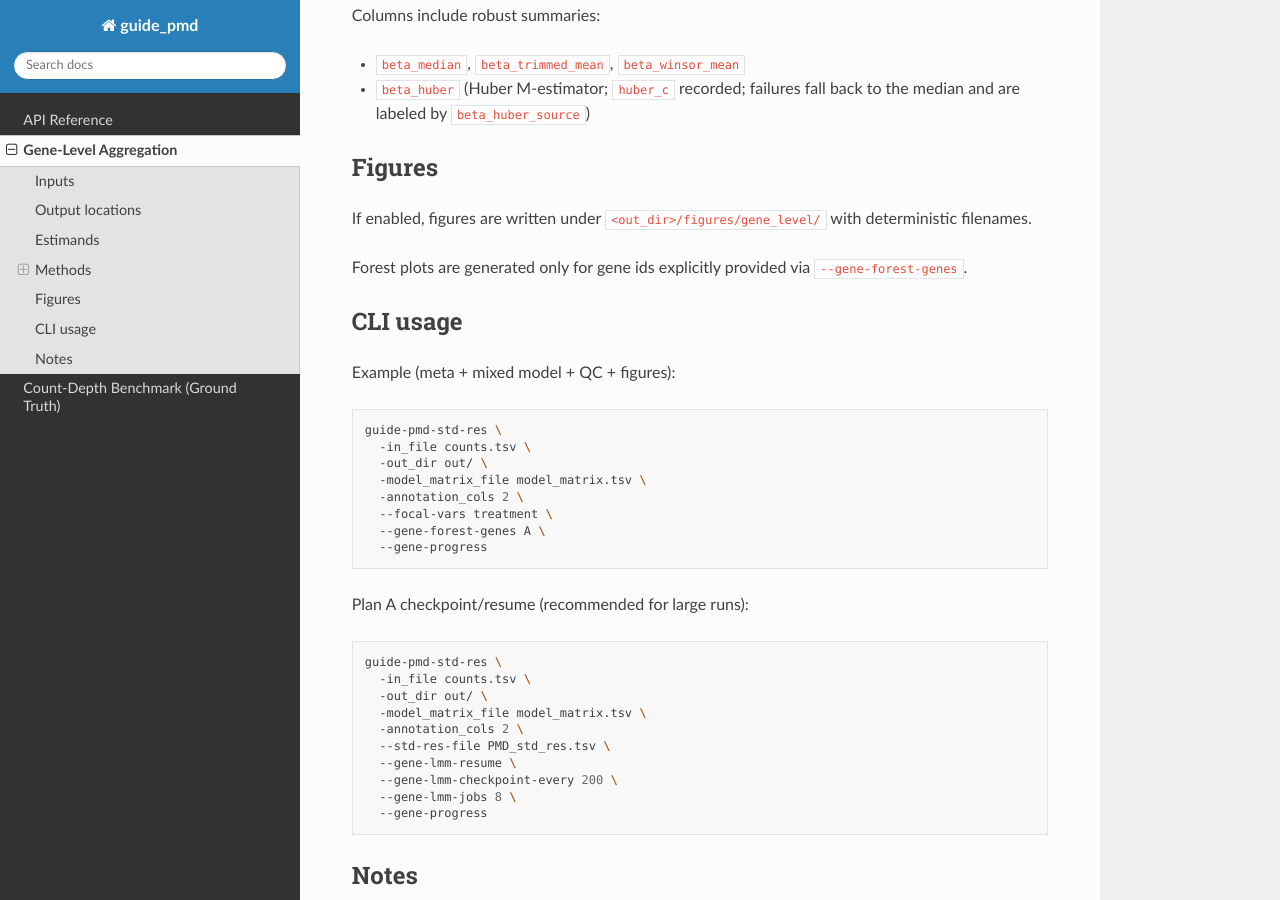
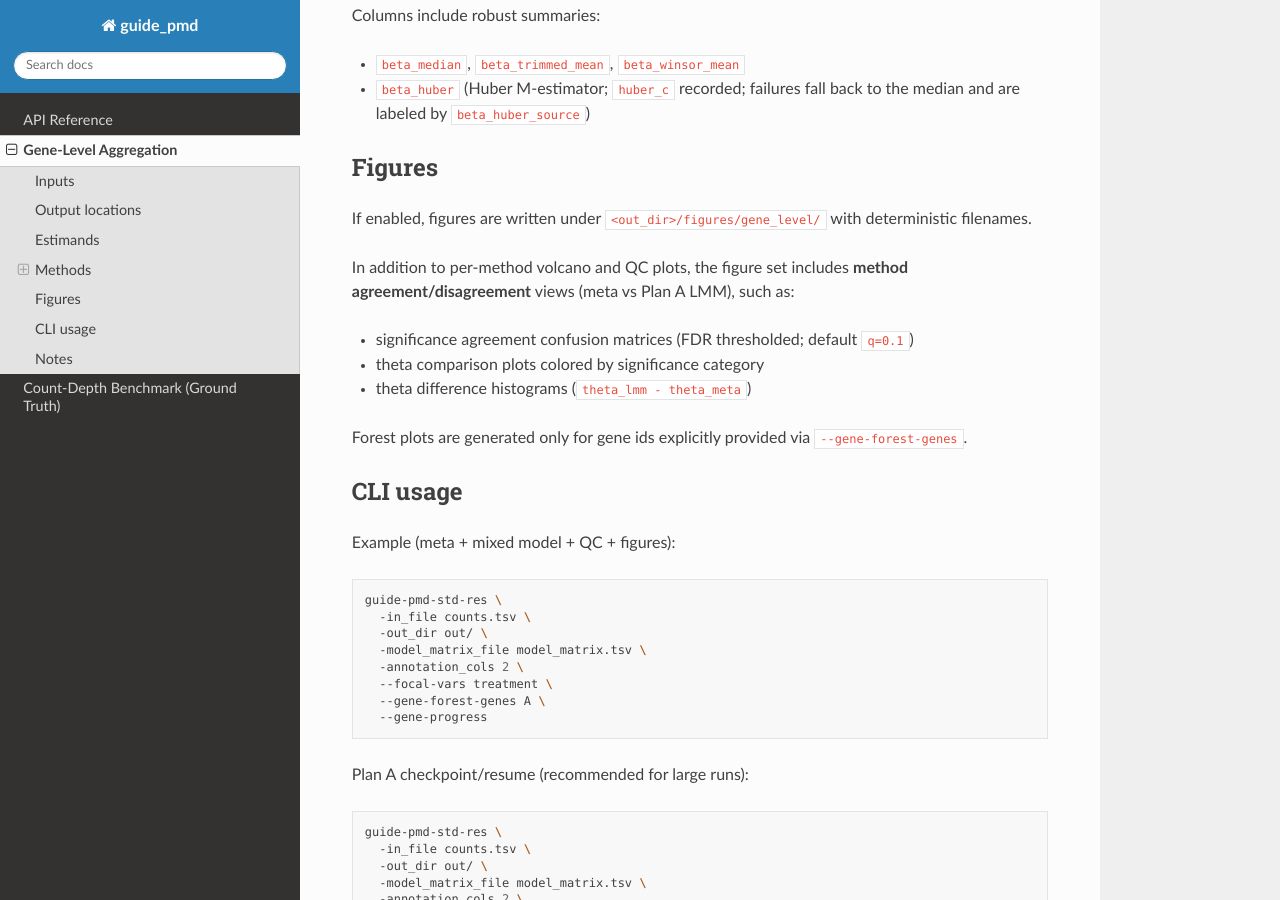
Before and after one commit to scottyler89/guide_pmd_std_res, a Sphinx documentation site: the page built from docs/gene_level.rst, in a window 1280 px wide and 900 px high, scrolled down 2668 px. Built offline with Sphinx 7.4.7 and the Read the Docs theme 3.1.0, drawn with Linux system fonts in a browser that asks for light colours.

Commit message:
Document agreement/disagreement figures

```diff
--- a/docs/gene_level.rst
+++ b/docs/gene_level.rst
@@ -121,6 +121,13 @@ Figures
 
 If enabled, figures are written under ``<out_dir>/figures/gene_level/`` with deterministic filenames.
 
+In addition to per-method volcano and QC plots, the figure set includes **method agreement/disagreement**
+views (meta vs Plan A LMM), such as:
+
+- significance agreement confusion matrices (FDR thresholded; default ``q=0.1``)
+- theta comparison plots colored by significance category
+- theta difference histograms (``theta_lmm - theta_meta``)
+
 Forest plots are generated only for gene ids explicitly provided via ``--gene-forest-genes``.
 
 CLI usage
```
Also changed, not shown: ROADMAP.md (+1 -0 lines), docs/plans/st941c_prototype_run.md (+9 -0 lines).
